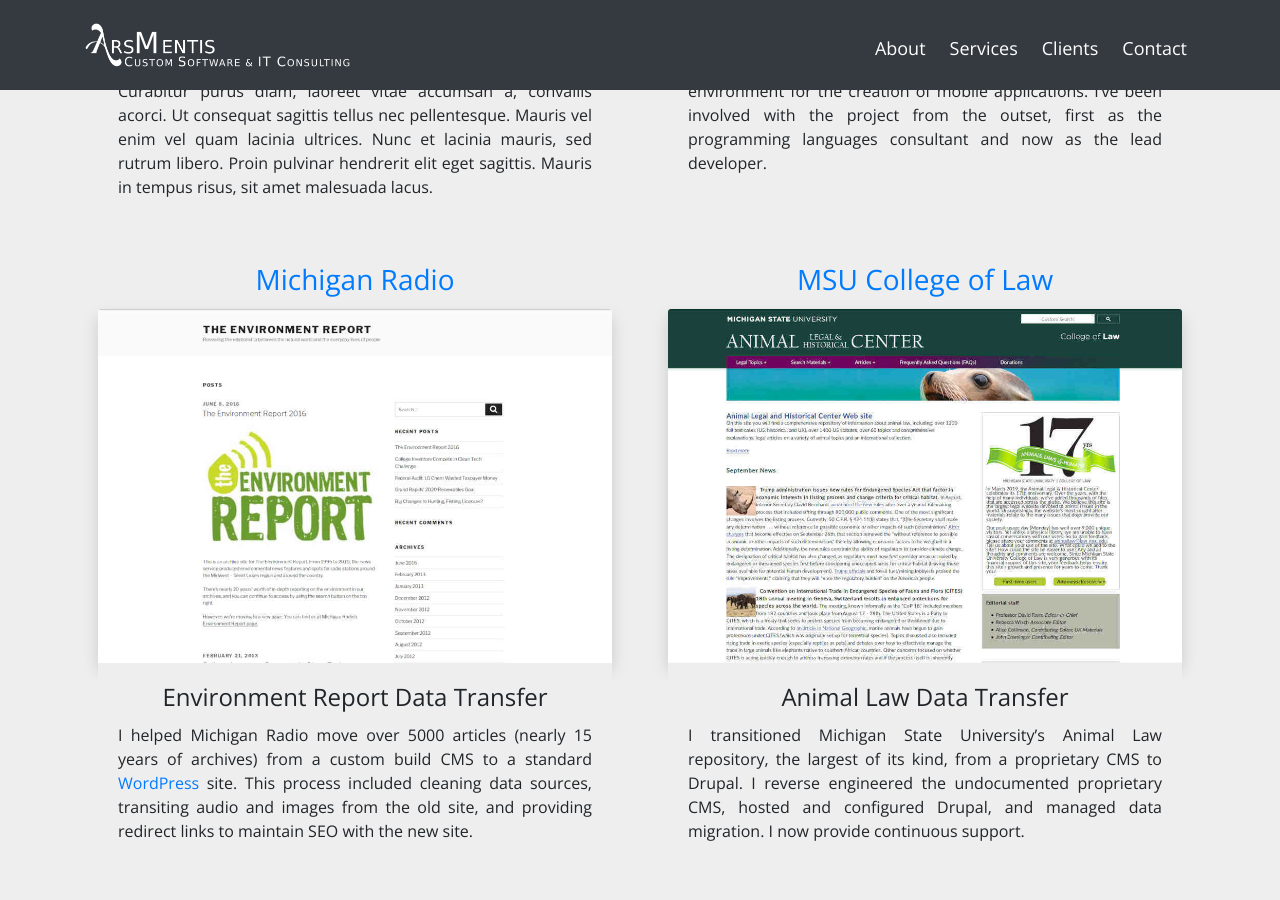
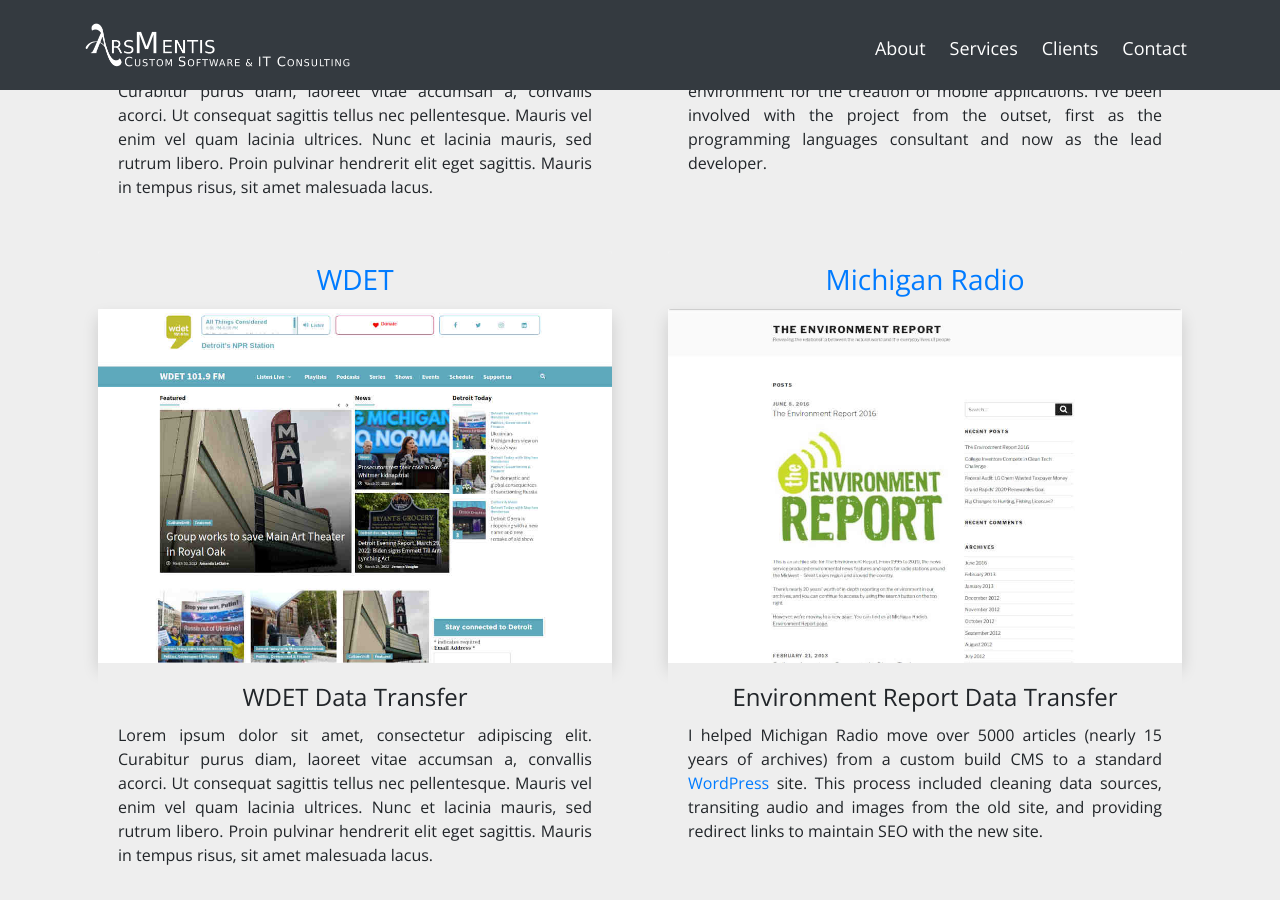
Before and after one commit to arsmentis/arsmentis-site, a Jekyll site: the page built from clients.md, in a window 1280 px wide and 900 px high, scrolled down 1098 px. Built offline with Jekyll 4.4.1, drawn with Linux system fonts in a browser that asks for light colours; some web fonts are replaced.

Commit message:
adds entry for wdet with filler blurb

```diff
--- a/_layouts/clients.html
+++ b/_layouts/clients.html
@@ -63,6 +63,23 @@
             the creation of mobile applications. I’ve been involved with the project
             from the outset, first as the programming languages consultant and now
             as the lead developer.
+          </p>
+        </div>
+      </div>
+    </div>
+    <div class="col-12 col-md-6 content-col">
+      <div class="card">
+        <a class="card-link" href="https://wdet.org/">
+          <h3 class="card-header text-center">WDET</h3>
+          <img src="{{ '/img/wdet.jpg' | relative_url }}" class="card-img-top shadow" alt="" role="presentation">
+        </a>
+        <div class="card-body">
+          <h4 class="card-title text-center">WDET Data Transfer</h4>
+          <p class="card-text text-justify">
+            Lorem ipsum dolor sit amet, consectetur adipiscing elit. Curabitur purus diam, laoreet vitae accumsan a,
+            convallis acorci. Ut consequat sagittis tellus nec pellentesque. Mauris vel enim vel quam lacinia ultrices.
+            Nunc et lacinia mauris, sed rutrum libero. Proin pulvinar hendrerit elit eget sagittis. Mauris in tempus
+            risus, sit amet malesuada lacus.
           </p>
         </div>
       </div>
```
